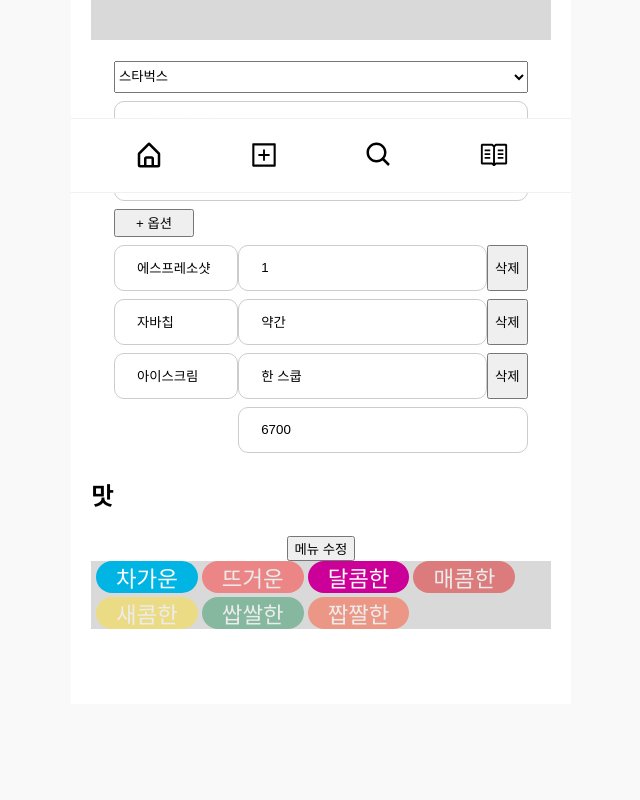
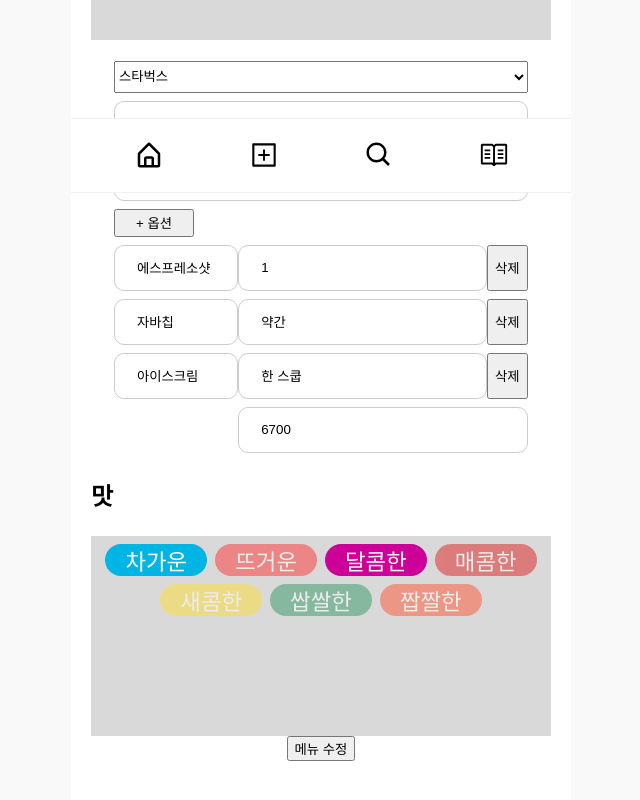
Before and after one commit to prgrms-web-devcourse/Team-Tasty-Masiottae-FE, a Next.js app: page /edit-menu/1 in a window 1280 px wide. Shown: the part 607-1407 px from the top of the page, without its empty margins (319-959 px from the left). Before the commit the page ends 1311 px from the top, so only its background shows below. Built offline with nearby package versions, Linux system fonts and the light colour scheme.

Commit message:
feat: tag Container 핸들러 함수, 스타일 구현

```diff
--- a/pages/edit-menu/[id].tsx
+++ b/pages/edit-menu/[id].tsx
@@ -3,7 +3,7 @@ import styled from '@emotion/styled'
 import Input from '@components/Input'
 import TagContainer from '@components/TagContainer'
 import ImageUploader from '@components/ImageUploader'
-import { ImageType, Option } from '@customTypes/index'
+import { ImageType, Option, Taste } from '@customTypes/index'
 import { dummyFranchiseList, dummyMenu } from '@constants/dummyMenu'
 
 const TITLE_NAME = 'title'
@@ -20,6 +20,8 @@ const EXPECTED_PRICE_PLACEHOLDER = '예상되는 최종 가격을 입력해주
 
 const CreateMenu = () => {
   const [options, setOptions] = useState<Option[]>(dummyMenu.options)
+  const [tagList, setTagList] = useState<Taste[]>(dummyMenu.tastes)
+
   const handleImageChange = (image: ImageType) => {
     console.log(image)
   }
@@ -34,6 +36,9 @@ const CreateMenu = () => {
       const newOptions = options.filter((_, idx) => deletedIdx !== idx)
       return newOptions
     })
+  }
+  const handleTagListChange = (tagIdList: number[]) => {
+    console.log(tagIdList)
   }
   return (
     <FlexContainer>
@@ -64,7 +69,6 @@ const CreateMenu = () => {
           placeholder={ORIGINAL_TITLE_PLACEHOLDER}
         />
         <OptionButton onClick={handleOptionAddBtnClick}>+ 옵션</OptionButton>
-
         {options.map((option, idx) => (
           <Flex key={idx}>
             <OptionName
@@ -96,8 +100,12 @@ const CreateMenu = () => {
         />
       </InputWrapper>
       <SubTitle>맛</SubTitle>
+      <TagContainer
+        gap={0.8}
+        selectedTasteList={tagList}
+        onChange={handleTagListChange}
+      ></TagContainer>
       <button>메뉴 수정</button>
-      <TagContainer selectedTasteList={dummyMenu.tastes}></TagContainer>
     </FlexContainer>
   )
 }
--- a/src/components/TagContainer.tsx
+++ b/src/components/TagContainer.tsx
@@ -2,24 +2,40 @@ import { Taste } from '@customTypes/index'
 import styled from '@emotion/styled'
 import Tag from './Tag'
 import { dummyTasteList as tasteList } from '@constants/dummyMenu'
+import { useState } from 'react'
 interface Props {
+  selectedTasteList: Taste[]
+  onChange: (selectedTagList: number[]) => void
   width?: number
   height?: number
   gap?: number
+  tagHeight?: number
   backgroundColor?: string
-  selectedTasteList: Taste[]
 }
 const TagContainer = ({
   selectedTasteList,
+  onChange,
   width,
-  height,
-  gap,
+  height = 20,
+  gap = 0.8,
+  tagHeight = 3.2,
   backgroundColor = '#d9d9d9'
 }: Props) => {
+  const [tagIdList, setTagIdList] = useState(
+    selectedTasteList.map((taste) => taste.id)
+  )
   const handleClickTag = (clickedTagId: number) => {
-    console.log(clickedTagId)
+    setTagIdList((tagIdList) => {
+      let newTagList = tagIdList
+      if (tagIdList.includes(clickedTagId)) {
+        newTagList = tagIdList.filter((id) => id !== clickedTagId)
+      } else {
+        newTagList = [...tagIdList, clickedTagId]
+      }
+      onChange(newTagList)
+      return newTagList
+    })
   }
-  console.log(selectedTasteList)
 
   return (
     <Container
@@ -34,7 +50,7 @@ const TagContainer = ({
           id={taste.id}
           name={taste.name}
           color={taste.color}
-          height={3.2}
+          height={tagHeight}
           onClick={handleClickTag}
           isClicked={
             selectedTasteList.find((selected) => selected.id === taste.id)
@@ -49,19 +65,20 @@ const TagContainer = ({
 
 const Container = styled.div<{
   width: number | undefined
-  height: number | undefined
-  gap: number | undefined
+  height: number
+  gap: number
   backgroundColor: string
 }>`
   width: ${({ width }) => (width ? `${width}rem` : '100%')};
-  height: ${({ height }) => (height ? `${height}rem` : '100%')};
+  height: ${({ height }) => `${height}rem`};
   display: flex;
   align-content: flex-start;
+  justify-content: center;
   flex-wrap: wrap;
-  padding: 0 0.5rem;
+  padding: 0.8rem;
   background-color: ${({ backgroundColor }) => backgroundColor};
   overflow-y: scroll;
-  gap: ${({ gap }) => (gap ? `${gap}rem` : '0.4rem')};
+  gap: ${({ gap }) => `${gap}rem`};
   ::-webkit-scrollbar {
     display: none;
   }
```
